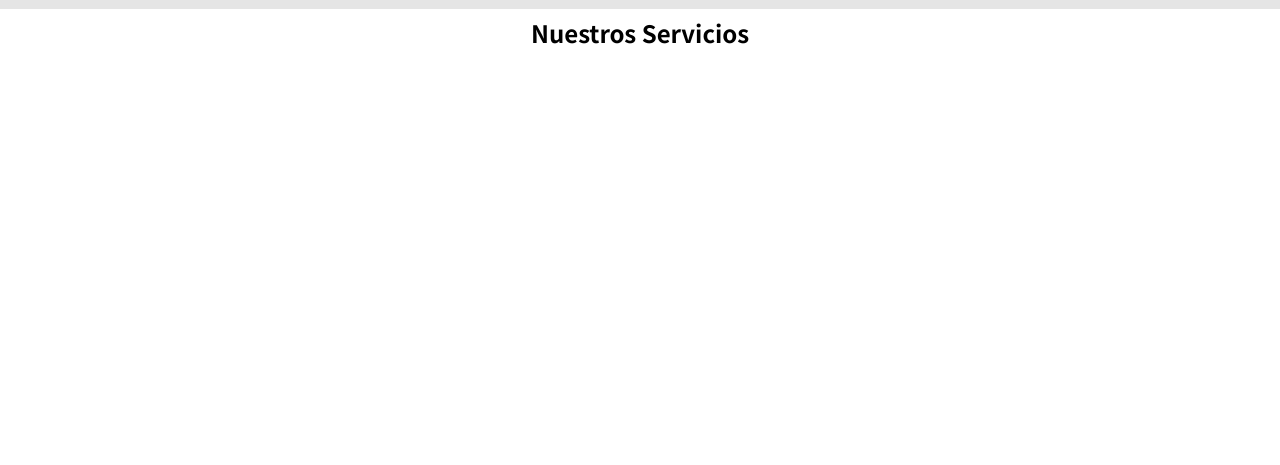
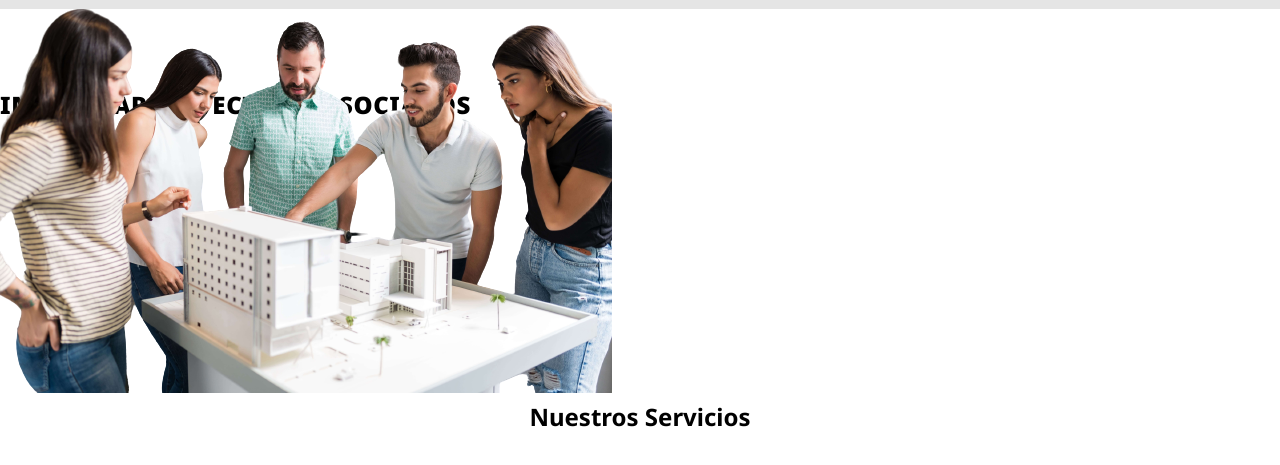
Before and after one commit to HugoGT/Innova-landing-page, a Gatsby site: page / in a window 1280 px wide. Shown: the part 67-532 px from the top of the page. Built offline with nearby package versions, Linux system fonts and the light colour scheme; Gatsby itself is replaced by a stand-in of ours.

Commit message:
Hero section

```diff
--- /dev/null
+++ b/src/components/hero/hero.js
@@ -0,0 +1,21 @@
+import React from "react";
+
+export function Hero() {
+  return (
+    <section className="relative h-96 overflow-hidden">
+      <img
+        className="z-10 absolute object-cover w-full top-0 sm:hidden"
+        src="images/fondo_v.jpg"
+        alt="fondo"
+      />
+      <h1 className="absolute text-2xl font-black tracking-wide text-center z-20 py-20">
+        INNOVA ARQUITECTOS Y ASOCIADOS
+      </h1>
+      <img
+        className="absolute z-20 bottom-0 mt-20"
+        src="images/arquitectos.png"
+        alt="innova arquitectos"
+      />
+    </section>
+  );
+}
--- /dev/null
+++ b/src/components/hero/index.js
@@ -0,0 +1,2 @@
+export * from './hero';
+export { default } from './hero';
--- a/src/components/layout.js
+++ b/src/components/layout.js
@@ -1,14 +1,21 @@
 import React from "react";
 import { Header } from "./header";
+import { Hero } from "./hero";
 
 export function Layout() {
   return (
     <>
       <Header />
       <main className="font-sans">
+        <Hero />
         <h2 className="block h-80 text-2xl font-bold text-center py-2">
           Nuestros Servicios
         </h2>
+        {/* <ul className="px-6">
+          {services.map((service) => (
+            <Card key={service.url} {...service} />
+          ))}
+        </ul> */}
       </main>
     </>
   );
--- a/src/pages/index.js
+++ b/src/pages/index.js
@@ -9,7 +9,7 @@ export default function index() {
         <link rel="preconnect" href="https://fonts.googleapis.com" />
         <link rel="preconnect" href="https://fonts.gstatic.com" crossorigin />
         <link
-          href="https://fonts.googleapis.com/css2?family=Noto+Sans+JP:wght@400;700&display=swap"
+          href="https://fonts.googleapis.com/css2?family=Noto+Sans+JP:wght@400;700&family=Noto+Sans:wght@400;700;900&display=swap"
           rel="stylesheet"
         />
       </Helmet>
--- a/tailwind.config.js
+++ b/tailwind.config.js
@@ -2,7 +2,7 @@
 module.exports = {
   theme: {
     fontFamily: {
-      sans: ["Noto Sans JP", "sans-serif"],
+      sans: ["Noto Sans", "Noto Sans JP", "sans-serif"],
     },
     extend: {},
   },
```
Also changed, not shown: static/images/fondo.jpg (added), static/images/fondo_v.jpg (added).
